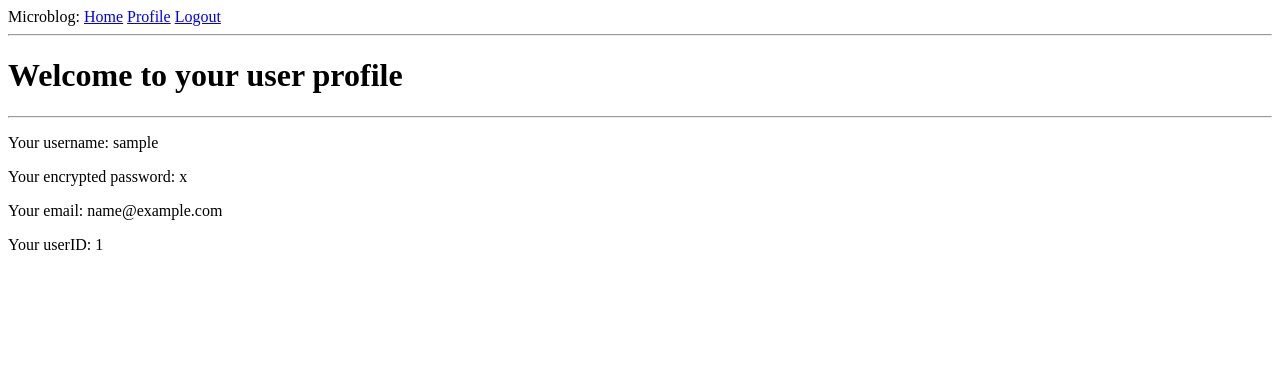
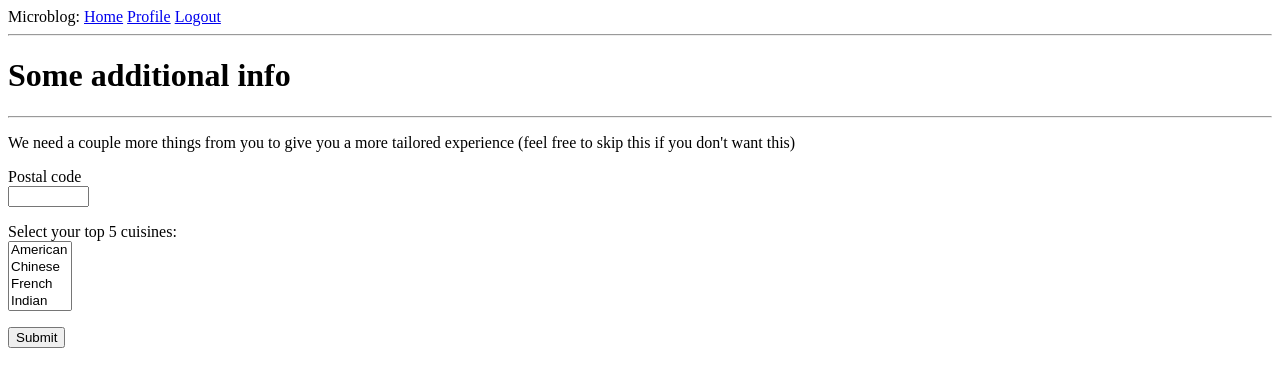
Before and after one commit to prajjwolmondal/food-server, a Flask app: page /user/additional_info in a window 1280 px wide. Shown: the top 387 px of the page. Run offline with Flask 2, Linux system fonts and the light colour scheme; the visitor is signed in with stand-in values (Sample User, id 1); a database or web service that is not in the repository returns one stand-in record (values such as "Sample title"); some libraries are stand-ins or nearby versions.

Commit message:
implemented sessions and additional_info page

```diff
--- a/app/auth/forms.py
+++ b/app/auth/forms.py
@@ -14,8 +14,6 @@ class SignupForm(FlaskForm):
     email = StringField('Email', validators=[DataRequired(), Email()])
     password = PasswordField('Password', validators=[DataRequired()])
     repeated_password = PasswordField('Repeat password', validators=[DataRequired(), EqualTo("password")])
-    # postal_code = StringField('Postal code (optional - used to show closer restaurants)',
-    #                           validators=[Regexp("^[A-Z|a-z]\\d[A-Za-z][ -]?\\d[A-Za-z]\\d$")])
     submit = SubmitField('Sign Up')
 
     def validate_username(self, username: str):
--- /dev/null
+++ b/app/data_sources/__init__.py
@@ -0,0 +1,5 @@
+from flask import Blueprint
+
+data_sources_blueprint = Blueprint("data_sources_blueprint", __name__)
+
+from app.data_sources import routes
--- /dev/null
+++ b/app/data_sources/routes.py
@@ -0,0 +1,4 @@
+from app.data_sources import data_sources_blueprint
+
+# @data_sources_blueprint.route('/googleplaces?cuisine=<cuisine_type>')
+# def get_restaurant_from_google(cuisine_type):
--- a/app/db.py
+++ b/app/db.py
@@ -20,6 +20,4 @@ class DB():
         user_data_collection = self.mongo.db.get_collection('user_data')
         return user_data_collection.find_one({"username": username})
 
-    def get_user_by_email(self, email: str) -> dict:
-        user_data_collection = self.mongo.db.get_collection('user_data')
-        return user_data_collection.find_one({"email": email})
+    # def update_user_preferences(self, user_id, )
--- a/app/models.py
+++ b/app/models.py
@@ -4,7 +4,7 @@ from flask_login import UserMixin
 class User(UserMixin):
 
     def __init__(self, username, password, id, email):
-        self.id = id
+        self.id = str(id)
         self.username = username
         self.password = password
         self.email = email
@@ -13,12 +13,9 @@ class User(UserMixin):
         self.postal_code = new_postal_code
 
     def update_password(self, new_password):
-        print(f"encrypting user pwd: {new_password}")
         self.password = bcrypt.generate_password_hash(new_password).decode('utf-8')
 
     def check_password(self, password: str) -> bool:
-        print(f"stored_hash: {self.password}")
-        print(f"given pwd has: { bcrypt.generate_password_hash(password)}")
         return bcrypt.check_password_hash(self.password, password.encode('utf-8'))
 
     def __repr__(self):
@@ -28,5 +25,4 @@ class User(UserMixin):
 def load_user(id):
     print(f"in load_user with username {id}")
     user_db_dict = db.get_user_by_id(id)
-    print(f"user_db_dict: {user_db_dict}")
     return User(user_db_dict["username"], user_db_dict["password"], user_db_dict["_id"], user_db_dict["email"])
--- a/app/templates/base.html
+++ b/app/templates/base.html
@@ -13,7 +13,7 @@
             <a href="{{url_for('auth_blueprint.login')}}">Login</a>
             <a href="{{url_for('auth_blueprint.signup')}}">Signup</a>
             {% else %}
-            <a href="{{url_for('user_profile_blueprint.get_user_profile', username=current_user.username)}}">Profile</a>
+            <a href="{{url_for('user_profile_blueprint.get_user_profile')}}">Profile</a>
             <a href="{{url_for('auth_blueprint.logout')}}">Logout</a>
             {% endif %}
         </div>
--- /dev/null
+++ b/app/templates/user_profile/additional_info.html
@@ -0,0 +1,25 @@
+{% extends "base.html" %}
+
+{% block content %}
+
+    <h1>Some additional info</h1>
+    <hr>
+    <p>We need a couple more things from you to give you a more tailored experience (feel free to skip this if you don't want this)</p>
+    <form action="" method="post" novalidate>
+        {{ form.hidden_tag() }}
+        <p>
+            {{ form.postal_code.label }}<br>
+            {{ form.postal_code(size=7) }}
+            {% for error in form.postal_code.errors %}
+            <span style="color:red;">{{ error }}</span>
+            {% endfor %}
+
+        </p>
+        <p>
+        {{ form.cuisine_preferences.label }}<br>
+        {{ form.cuisine_preferences }}
+        </p>
+        <p>{{ form.submit() }}</p>
+    </form>
+
+{% endblock %}
--- a/app/templates/user_profile.html
+++ b/app/templates/user_profile/user_profile.html
@@ -5,8 +5,6 @@
     <h1>Welcome to your user profile</h1>
     <hr>
     <p>Your username: {{ user.username }}</p>
-    <p>Your encrypted password: {{ user.password }}</p>
     <p>Your email: {{ user.email }}</p>
-    <p>Your userID: {{ user.id }}</p>
 
 {% endblock %}
--- /dev/null
+++ b/app/user_profile/forms.py
@@ -0,0 +1,12 @@
+from app import db
+from flask_wtf import FlaskForm
+from wtforms import SelectMultipleField, StringField, SubmitField
+from wtforms.validators import DataRequired, EqualTo, Regexp, ValidationError, Email, InputRequired
+
+
+class AdditionalInfoForm(FlaskForm):
+
+    cuisine_list = [('american','American'), ('chinese', 'Chinese'), ('french', 'French'), ('indian', 'Indian'), ('italian', 'Italian'), ('japanese', 'Japanese'), ('mexican', 'Mexican'), ('nepali', 'Nepali'), ('thai', 'Thai')]
+    postal_code = StringField('Postal code', validators=[Regexp("^[A-Z|a-z]\\d[A-Za-z][ -]?\\d[A-Za-z]\\d$")])
+    cuisine_preferences = SelectMultipleField('Select your top 5 cuisines:', choices=cuisine_list, validators=[InputRequired()])
+    submit = SubmitField('Submit')
--- a/app/user_profile/routes.py
+++ b/app/user_profile/routes.py
@@ -1,12 +1,22 @@
 from app.user_profile import user_profile_blueprint
 from app import db
 from app.models import User
-from flask import render_template
+from app.user_profile.forms import AdditionalInfoForm
+from flask import render_template, session, redirect, url_for
 from flask_login import login_required
 
-@user_profile_blueprint.route('/user/<username>')
+@user_profile_blueprint.route('/user_profile')
 @login_required
-def get_user_profile(username):
-    db_user_object = db.get_user_by_username(username)
+def get_user_profile():
+    db_user_object = db.get_user_by_id(session['userID'])
     user = User(db_user_object['username'], db_user_object['password'], db_user_object['_id'], db_user_object['email'])
-    return render_template('user_profile.html', user=user)
+    return render_template('user_profile/user_profile.html', user=user)
+
+@user_profile_blueprint.route('/user/additional_info', methods=["GET", "POST"])
+def get_additional_info():
+    form = AdditionalInfoForm()
+    if form.validate_on_submit():
+        print(f'postal_code: {form.postal_code.data}')
+        print(f'select info: {form.cuisine_preferences.data}')
+        return redirect(url_for('main_blueprint.index'))
+    return render_template('user_profile/additional_info.html', form=form)
```
Also changed, not shown: app/auth/routes.py (+7 -3 lines).
